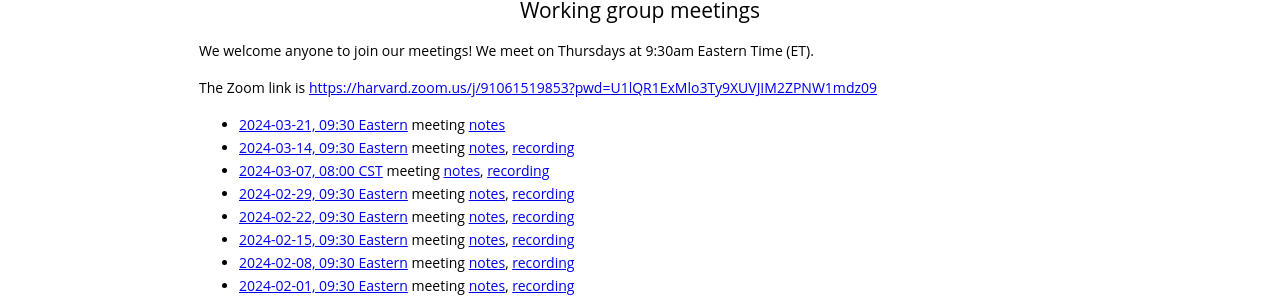
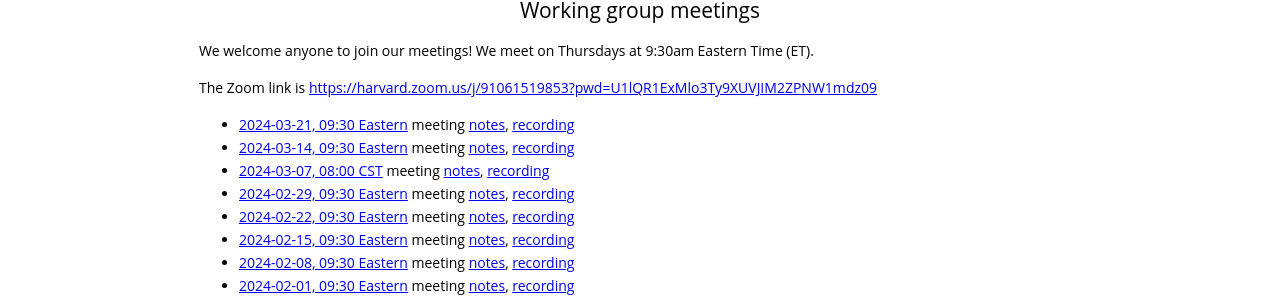
Before and after one commit to gdcc/ct.gdcc.io, a Jekyll site: the page built from index.md, in a window 1280 px wide and 900 px high, scrolled down 1657 px. Shown: the part 145-446 px from the top of the window. Built offline with Jekyll 4.4.1, drawn with Linux system fonts in a browser that asks for light colours; our own code applies the rules of GitHub Pages for plain Markdown files.

Commit message:
add recording

```diff
--- a/index.md
+++ b/index.md
@@ -60,7 +60,7 @@ We welcome anyone to join our meetings! We meet on Thursdays at 9:30am Eastern T
 
 The Zoom link is <https://harvard.zoom.us/j/91061519853?pwd=U1lQR1ExMlo3Ty9XUVJIM2ZPNW1mdz09>
 
-- [2024-03-21, 09:30 Eastern](https://time.is/compare/0930_21_Mar_2024_in_Boston) meeting [notes](https://docs.google.com/document/d/1X69Xig8vgFAMWIS0xw1FIYLT2BgrwImUOWfCt0mwYTw/edit?usp=sharing)
+- [2024-03-21, 09:30 Eastern](https://time.is/compare/0930_21_Mar_2024_in_Boston) meeting [notes](https://docs.google.com/document/d/1X69Xig8vgFAMWIS0xw1FIYLT2BgrwImUOWfCt0mwYTw/edit?usp=sharing), [recording](https://harvard.zoom.us/rec/share/zBqcRUfqUOJYPLXd_orU4rY2oqmIXv8mOnNRAyS-rIBJuV6Vqep6N3O3hRHSRuen.IyVubl9breyMGi8R)
 - [2024-03-14, 09:30 Eastern](https://time.is/compare/0930_14_Mar_2024_in_Boston) meeting [notes](https://docs.google.com/document/d/1OxswKCxfFjehc4juCAJz-watMtDg9sptJy-HUheyWD4/edit?usp=sharing), [recording](https://harvard.zoom.us/rec/share/6zBB_ZUEkCYFAqbwkHbBOT3GAyPSP_os7vw9ZySp1A4O2u1iQmwC2W7dRdw-vIgd.tU5VbZWBgYCvPNW2)
 - [2024-03-07, 08:00 CST](https://time.is/compare/0800_7_Mar_2024_in_Mexico_City) meeting [notes](https://docs.google.com/document/d/1HX_0_ZjKXbTIRcVr1xuGOLDvhU4aUjL7NB7qZH9LF0k/edit?usp=sharing), [recording](https://harvard.zoom.us/rec/share/GP2R9any02LK8GtEmt0kD7SaTxVkXU65nye9OA-zZG4wFAAOMtvIIPM1iKY1cyCa.emyFmld2IXX_aTf_)
 - [2024-02-29, 09:30 Eastern](https://time.is/compare/0930_29_Feb_2024_in_Boston) meeting [notes](https://docs.google.com/document/d/1OcalANOmDqnLf4-DYmeZoS2H2EhxbhY88GE8108HaWg/edit?usp=sharing), [recording](https://harvard.zoom.us/rec/share/W8MF0tqhZPWaKvLyQ3Esz4NtCY5QtyWtRlLgUNYL7rom5xm09PfRuw_W387Hx5c.E-pIGVMbIXo4Xi8i)
```
